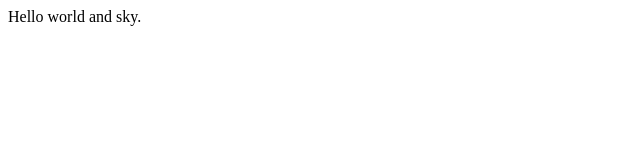
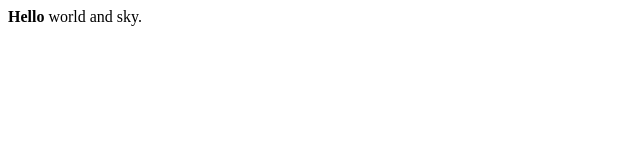
Before and after one commit to rvanderwall/rvanderwall.github.io, a plain HTML site: page index.html in a window 1280 px wide. Shown: the full height of the page, 0-640 px from the left. Drawn offline with Linux system fonts and the light colour scheme.

Commit message:
Update index.html

```diff
--- a/index.html
+++ b/index.html
@@ -1,5 +1,5 @@
 <html>
 	<body>
-		Hello world and sky.
+		<b>Hello</b> world and sky.
 	</body>
 </html>
```
